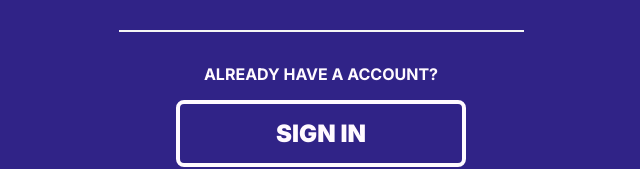
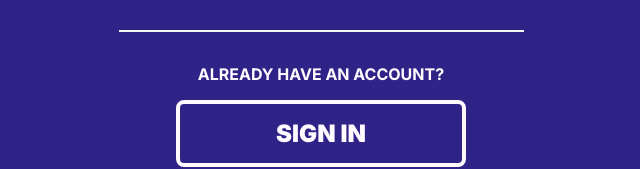
Before and after one commit to olehov/who-am-i-game-frontend, a React (Create React App) app: page / in a window 1280 px wide. Shown: the part 565-734 px from the top of the page, without its empty margins (319-959 px from the left). Built offline with nearby package versions, Linux system fonts and the light colour scheme; no server answers.

Commit message:
Update BeforeLogin.jsx, change "Already have a account?" to "Already have an account?"

```diff
--- a/src/screens/home/BeforeLogin.jsx
+++ b/src/screens/home/BeforeLogin.jsx
@@ -29,7 +29,7 @@ function BeforeLogin({ setIsLogin }) {
         Continue with Facebook
       </Btn>
       <div className="dividing-line"></div>
-      <div className="text-login already">Already have a account?</div>
+      <div className="text-login already">Already have an account?</div>
       <Btn
         className={'btn-blue-outline'}
         onClick={() => {
```
